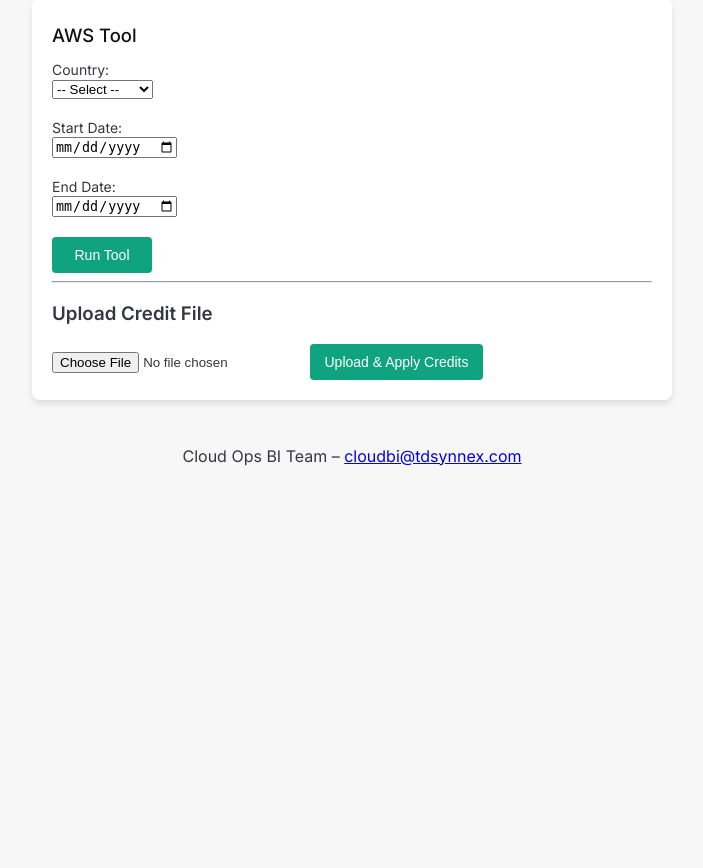
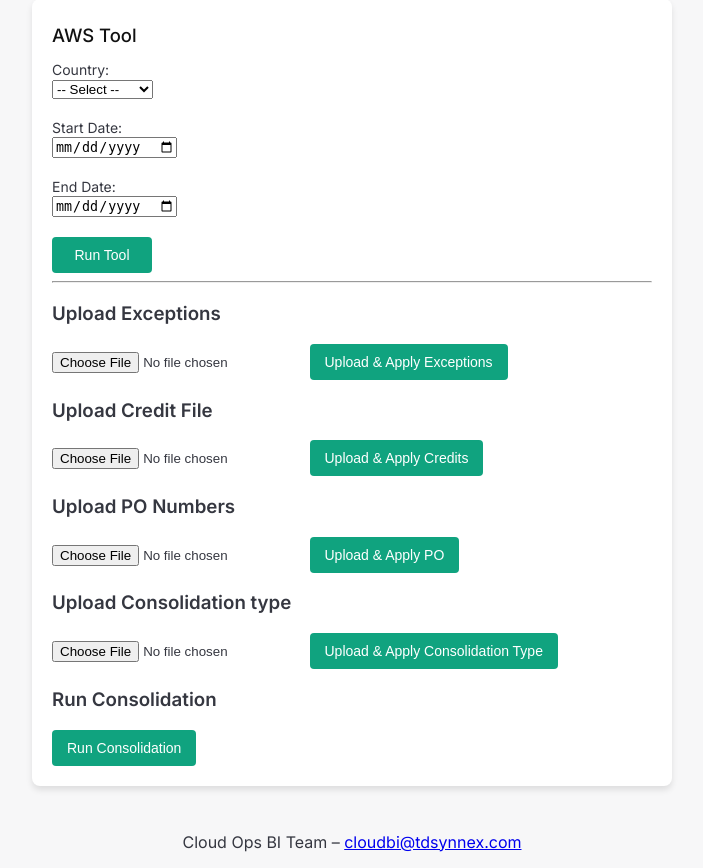
Before and after one commit to Datangelo/sap_app, a Flask app: page /awstool in a window 1280 px wide. Shown: the part 141-1009 px from the top of the page, without its empty margins (288-991 px from the left). Before the commit the page ends 607 px from the top, so only its background shows below. Run offline with Flask 3, Linux system fonts and the light colour scheme.

Commit message:
updating html

```diff
--- a/templates/awstool.html
+++ b/templates/awstool.html
@@ -30,12 +30,41 @@
 
 <hr>
 
+<!-- Upload Exception File Form -->
+<h3>Upload Exceptions</h3>
+<form action="{{ url_for('upload_exception') }}" method="post" enctype="multipart/form-data">
+  <input type="file" name="file" accept=".csv,.xlsx" required>
+  <button type="submit">Upload & Apply Exceptions</button>
+</form>
+
 <!-- Upload Credit File Form -->
 <h3>Upload Credit File</h3>
 <form action="{{ url_for('upload_credits') }}" method="post" enctype="multipart/form-data">
   <input type="file" name="file" accept=".csv,.xlsx" required>
   <button type="submit">Upload & Apply Credits</button>
 </form>
+
+
+<!-- Upload PO Numbers Form -->
+<h3>Upload PO Numbers</h3>
+<form action="{{ url_for('upload_po') }}" method="post" enctype="multipart/form-data">
+  <input type="file" name="file" accept=".csv,.xlsx" required>
+  <button type="submit">Upload & Apply PO</button>
+</form>
+
+
+<!-- Upload Consolidation Form -->
+<h3>Upload Consolidation type</h3>
+<form action="{{ url_for('upload_consolidation') }}" method="post" enctype="multipart/form-data">
+  <input type="file" name="file" accept=".csv,.xlsx" required>
+  <button type="submit">Upload & Apply Consolidation Type</button>
+</form>
+
+<!-- Consolidation Button -->
+  <h3>Run Consolidation</h3>
+  <form action="{{ url_for('run_consolidation') }}" method="post">
+    <button type="submit">Run Consolidation</button>
+  </form>
 
 
 {% if result %}
```
